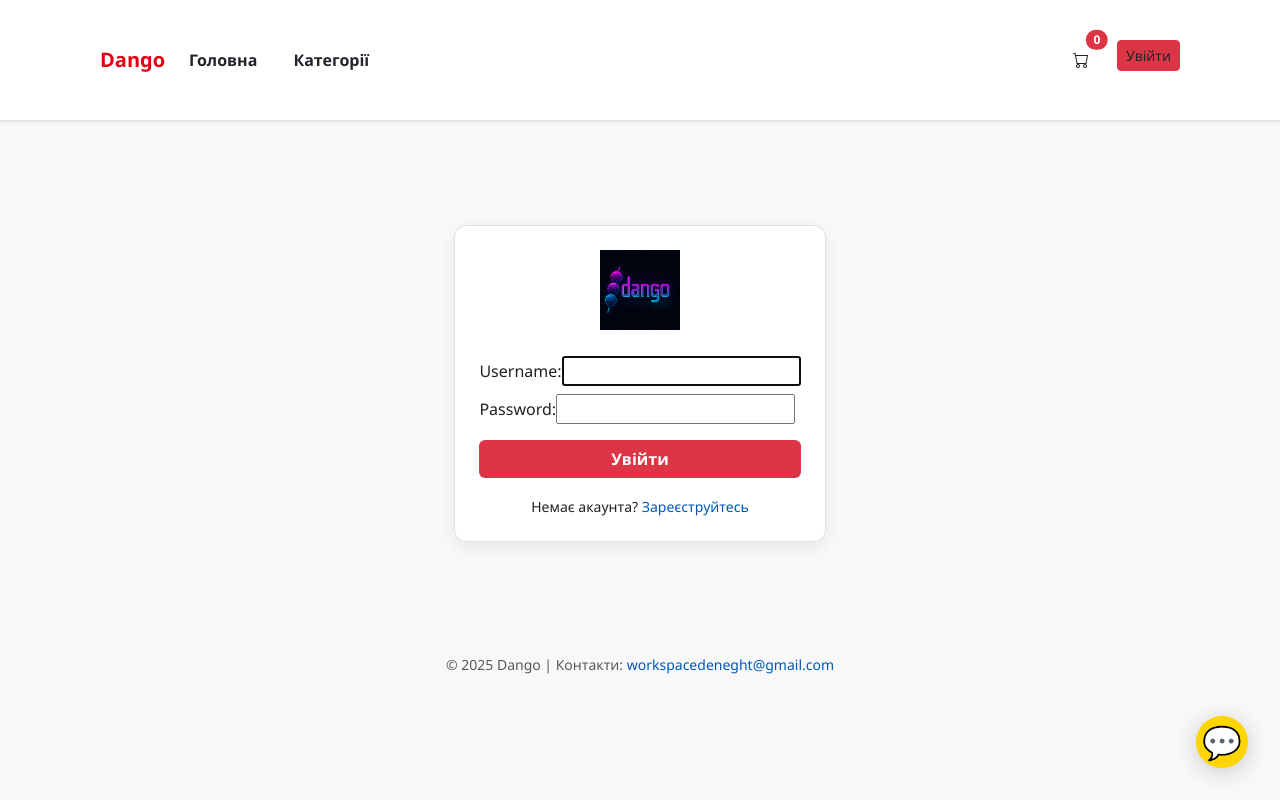
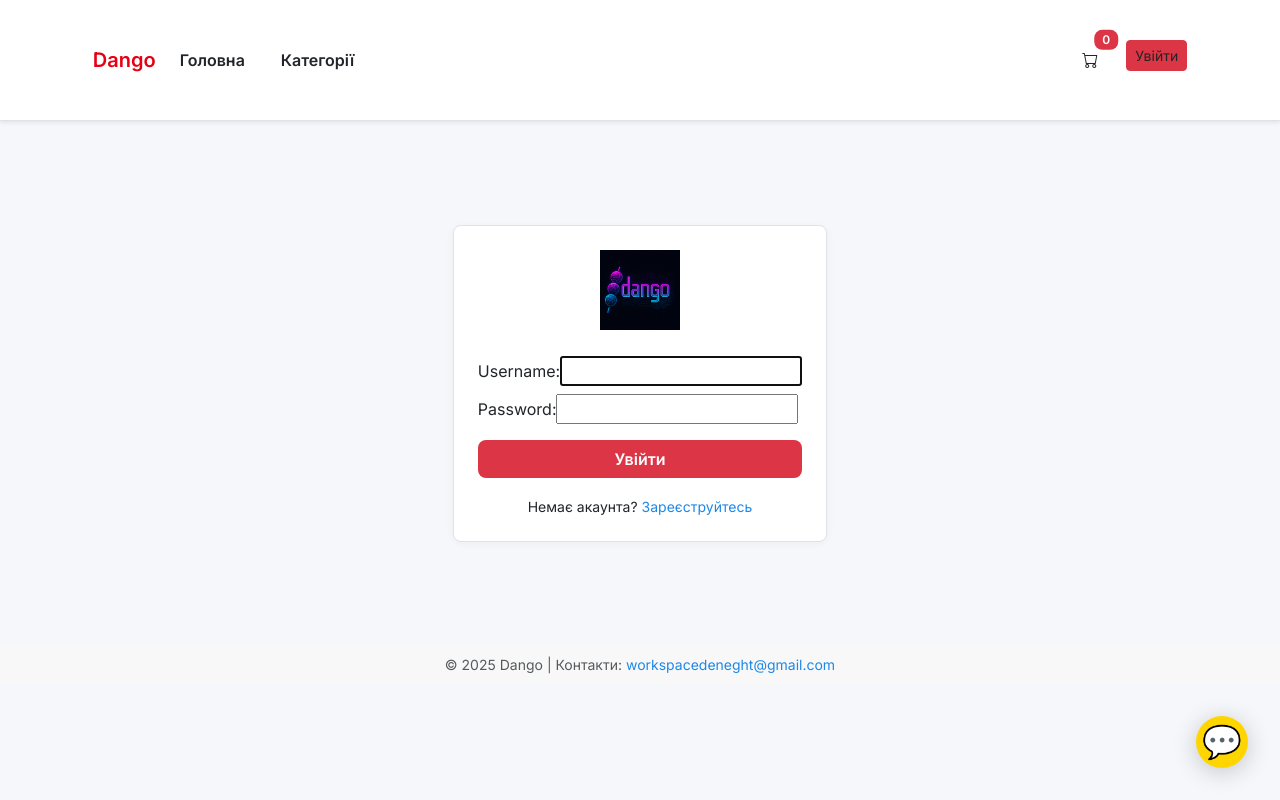
Before and after one commit to DenEight8/chtAibot1, a Django app: page /login/ in a window 1280 px wide. Run offline with Django 5.2, Linux system fonts and the light colour scheme.

Commit message:
Update theme for modern palette (#15)

```diff
--- a/static/shop/css/theme.css
+++ b/static/shop/css/theme.css
@@ -1,33 +1,50 @@
 :root{
-  --brand:#0057b8;--brand-dark:#003c7a;--brand-light:#e3eafc;
-  --text:#212529;--bg:#f8f9fb;--radius:12px;--shadow:0 6px 18px rgba(0,0,0,.08);
-  --font:'Segoe UI','Arial',sans-serif;
+  --brand:#1E88E5;
+  --brand-dark:#1565C0;
+  --brand-light:#E3F2FD;
+  --text:#212529;
+  --bg:#F5F7FA;
+  --radius:8px;
+  --shadow:0 2px 8px rgba(0,0,0,.04);
+  --font:'Inter','Segoe UI','Arial',sans-serif;
+
+  --bs-body-bg:var(--bg);
+  --bs-body-color:var(--text);
+  --bs-border-radius:var(--radius);
+  --bs-primary:var(--brand);
+  --bs-primary-rgb:30,136,229;
 }
 /* базове */
 *,*::before,*::after{box-sizing:border-box}body{margin:0;font-family:var(--font);color:var(--text);background:var(--bg);}
 a{text-decoration:none;color:var(--brand);}a:hover{color:var(--brand-dark);text-decoration:underline}
 /* navbar */
-.navbar{background:#fff;padding:.75rem 1.2rem;border-bottom:1px solid #dee2e6;box-shadow:var(--shadow);
-        display:flex;align-items:center;gap:24px;}
-.navbar-brand{font-weight:700;font-size:1.25rem;color:var(--brand);}
-.navbar{padding:1rem 2.5rem}
+.navbar{
+  background:#fff;
+  padding:1rem 2rem;
+  border-bottom:1px solid #dfe3e8;
+  box-shadow:var(--shadow);
+  display:flex;
+  align-items:center;
+  gap:24px;
+}
+.navbar-brand{font-weight:600;font-size:1.25rem;color:var(--brand);}
 .chatbot-window{width:420px;height:560px}
 .navbar ul{margin:0;padding:0;list-style:none;display:flex;gap:20px;font-weight:600;}
 .navbar a{color:var(--text);} .navbar a.active,.navbar a:hover{color:var(--brand);}
-.badge-cart{background:var(--brand);color:#fff;border-radius:10px;padding:2px 6px;font-size:.7rem;margin-left:4px;}
+.badge-cart{background:var(--brand);color:#fff;border-radius:var(--radius);padding:2px 6px;font-size:.7rem;margin-left:4px;}
 /* dropdown */
 .dropdown:hover .dropdown-menu{display:block}
-.dropdown-menu{position:absolute;top:100%;left:0;min-width:160px;padding:6px 0;background:#fff;border:1px solid #dee2e6;
-               border-radius:var(--radius);box-shadow:0 8px 24px rgba(0,0,0,.08);display:none;z-index:100;}
+.dropdown-menu{position:absolute;top:100%;left:0;min-width:160px;padding:6px 0;background:#fff;border:1px solid #dfe3e8;
+               border-radius:var(--radius);box-shadow:var(--shadow);display:none;z-index:100;}
 .dropdown-menu a{display:block;padding:6px 16px;color:var(--text);} .dropdown-menu a:hover{background:var(--brand-light)}
 /* layout */
 .container{width:90%;max-width:1400px;margin:0 auto;padding:2rem 0;}
 .grid{display:grid;grid-template-columns:250px 1fr;gap:2rem;}
 .card-grid{display:grid;grid-template-columns:repeat(auto-fill,minmax(240px,1fr));gap:1.2rem;}
-.card{background:#fff;border:1px solid #dee2e6;border-radius:var(--radius);box-shadow:var(--shadow);
+.card{background:#fff;border:1px solid #dfe3e8;border-radius:var(--radius);box-shadow:var(--shadow);
       padding:1rem;display:flex;flex-direction:column;gap:.6rem}
 .card h3{font-size:1.05rem;margin:0}.card-price{font-weight:600;color:var(--brand);}
-.card .btn{display:block;width:100%;border:none;border-radius:6px;padding:.45rem 1rem;font-weight:600;cursor:pointer}
+.card .btn{display:block;width:100%;border:none;border-radius:var(--radius);padding:.45rem 1rem;font-weight:600;cursor:pointer}
 .btn-main{background:var(--brand);color:#fff;}.btn-main:hover{background:var(--brand-dark)}
 .btn-sec{background:#19a54c;color:#fff;}.btn-sec:hover{background:#0e7d37}
 /* chat від @chat.css (імпорт) */
```
